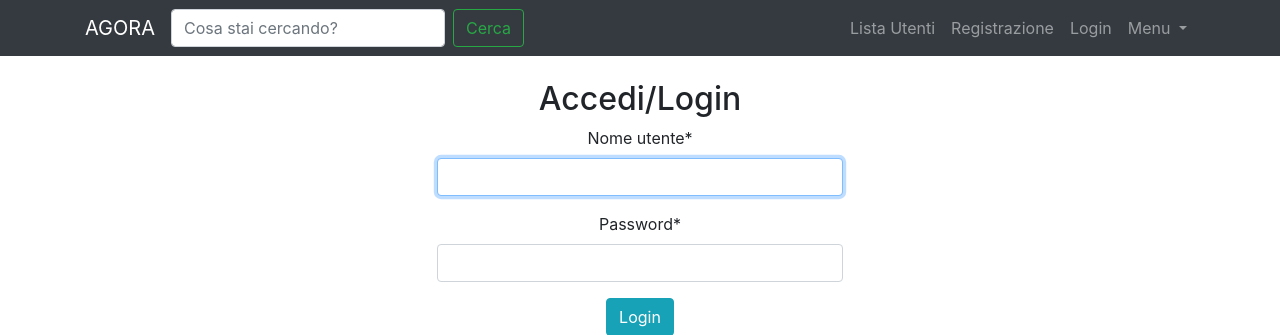
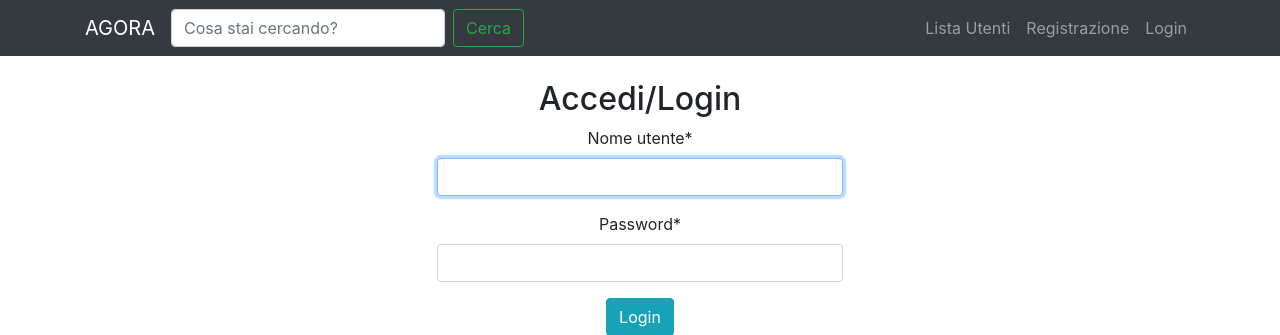
Before and after one commit to gurnitha/italian_social_site, a Django app: page /accounts/login/ in a window 1280 px wide. Shown: the top 335 px of the page. Run offline with Django 3.2, Linux system fonts and the light colour scheme; some libraries are stand-ins or nearby versions.

Commit message:
3.4 Adding conditional to login and logout and show the logged in username

```diff
--- a/templates/base.html
+++ b/templates/base.html
@@ -32,23 +32,26 @@
             <li class="nav-item">
               <a class="nav-link" href="#">Lista Utenti <span class="sr-only">(current)</span></a>
             </li>
-            <li class="nav-item">
-              <a class="nav-link" href="#">Registrazione</a>
-            </li>
-            <li class="nav-item">
-              <a class="nav-link" href="#">Login</a>
-            </li>
-            <li class="nav-item dropdown">
-              <a class="nav-link dropdown-toggle" href="#" id="navbarDropdown" role="button" data-toggle="dropdown" aria-haspopup="true" aria-expanded="false">
-                Menu
-              </a>
-              <div class="dropdown-menu" aria-labelledby="navbarDropdown">
-                <a class="dropdown-item" href="#">Action</a>
-                <a class="dropdown-item" href="#">Another action</a>
-                <div class="dropdown-divider"></div>
-                <a class="dropdown-item" href="#">Something else here</a>
-              </div>
-            </li>
+            {% if request.user.is_authenticated %}
+              <li class="nav-item dropdown">
+                <a class="nav-link dropdown-toggle" href="#" id="navbarDropdown" role="button" data-toggle="dropdown" aria-haspopup="true" aria-expanded="false">
+                  {{ request.user.username }}
+                </a>
+                <div class="dropdown-menu" aria-labelledby="navbarDropdown">
+                  <a class="dropdown-item" href="#">Profile</a>
+                  <a class="dropdown-item" href="#">Aggiorna Password</a>
+                  <div class="dropdown-divider"></div>
+                  <a class="dropdown-item" href="{% url 'logout' %}">Esci</a>
+                </div>
+              </li>
+            {% else %}
+              <li class="nav-item">
+                <a class="nav-link" href="#">Registrazione</a>
+              </li>
+              <li class="nav-item">
+                <a class="nav-link" href="{% url 'login' %}">Login</a>
+              </li>
+            {% endif %}
           </ul>
         </div>
       </div>
```
Also changed, not shown: README.md, db.sqlite3.
